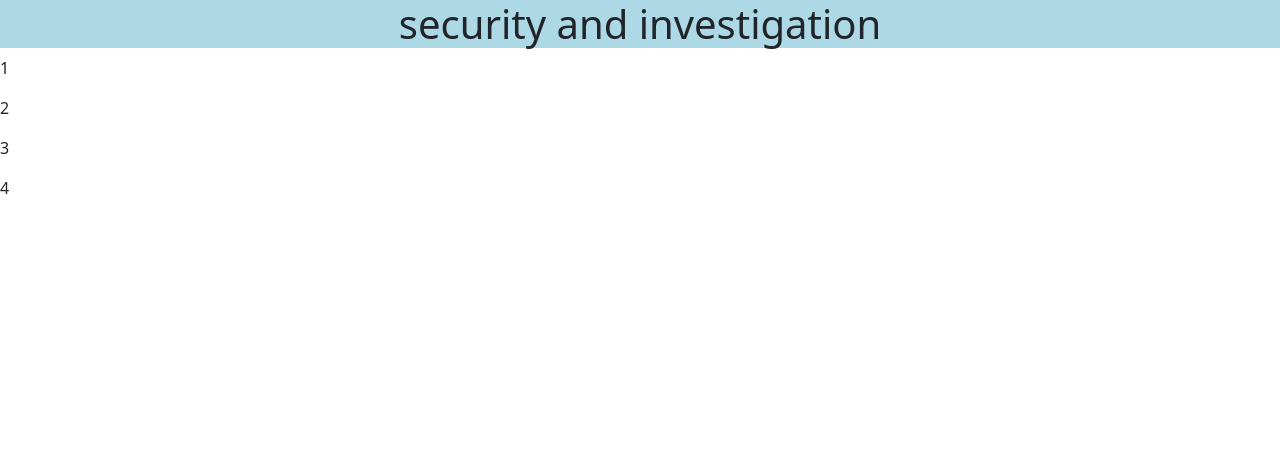
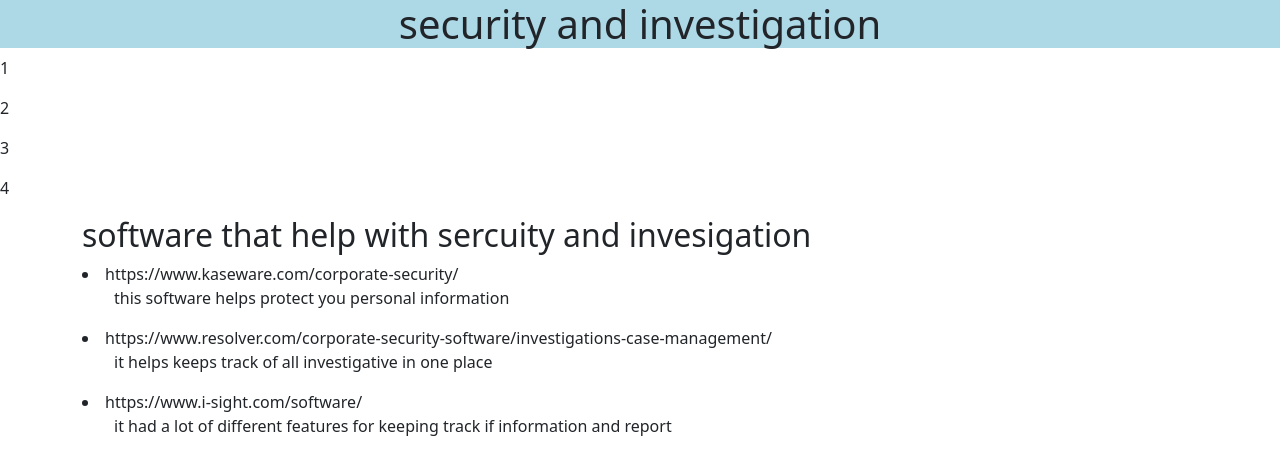
Before and after one commit to mickyn0415/sep10-freedom-project, a plain HTML site: page index.html in a window 1280 px wide. Drawn offline with nearby package versions, Linux system fonts and the light colour scheme.

Commit message:
Update index.html

```diff
--- a/index.html
+++ b/index.html
@@ -20,12 +20,21 @@
     <body>
         <!-- HTML -->
 
-       <h1 class="animate__animated animate__bounce">security and investigation</h1>
+       <h1 class="animate__animated animate__bounce animate__repeat-2">security and investigation</h1>
             <P>1</P>
             <p>2</p>
             <p>3</p>
             <p>4</p>
+         <div class="container-md">
+                <h2>software that help with sercuity and invesigation</h2>
+                <li>https://www.kaseware.com/corporate-security/</li>
+                 <ol>this software helps protect you personal information</ol>
+                 <li>https://www.resolver.com/corporate-security-software/investigations-case-management/</li>
+                 <ol>it helps keeps track of all investigative in one place</ol>
+                 <li>https://www.i-sight.com/software/</li>
+                 <ol>it had a lot of different features for keeping track if information and report </ol>
 
+            </div>
         <script src="https://cdn.jsdelivr.net/npm/bootstrap@5.3.0-alpha1/dist/js/bootstrap.bundle.min.js"></script>
         <script src="script.js"></script>
         <script>
```
